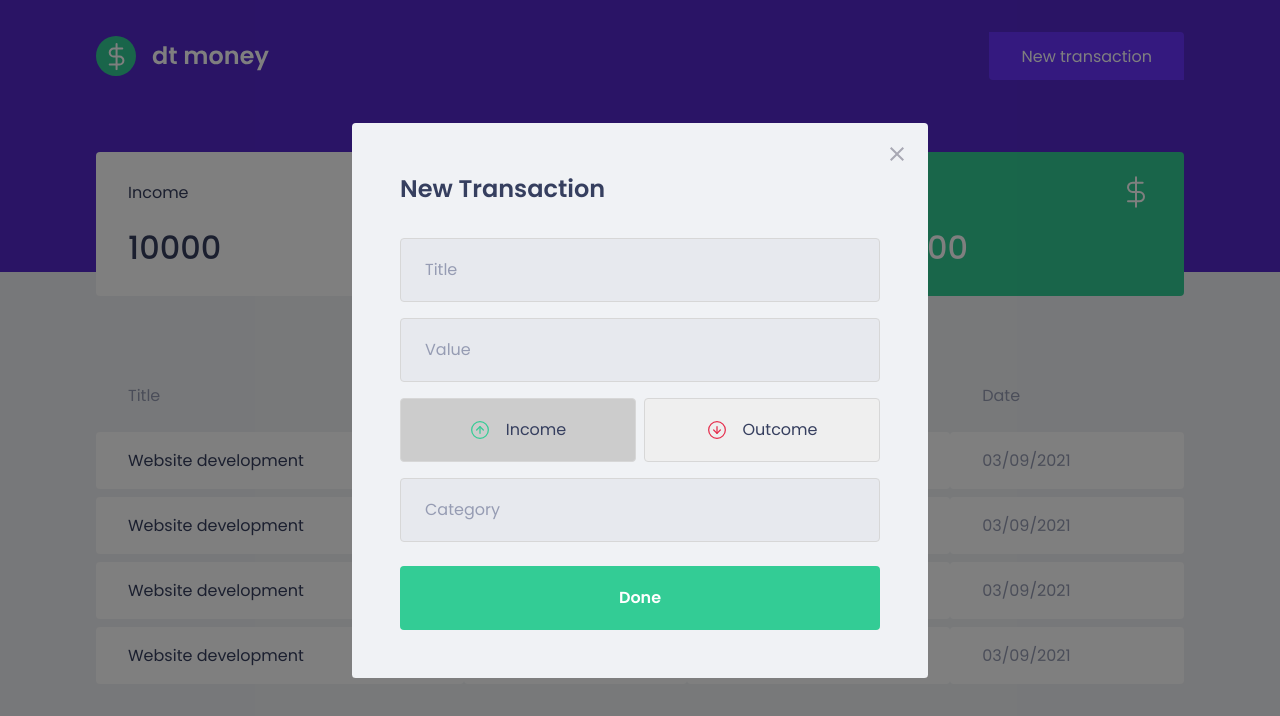
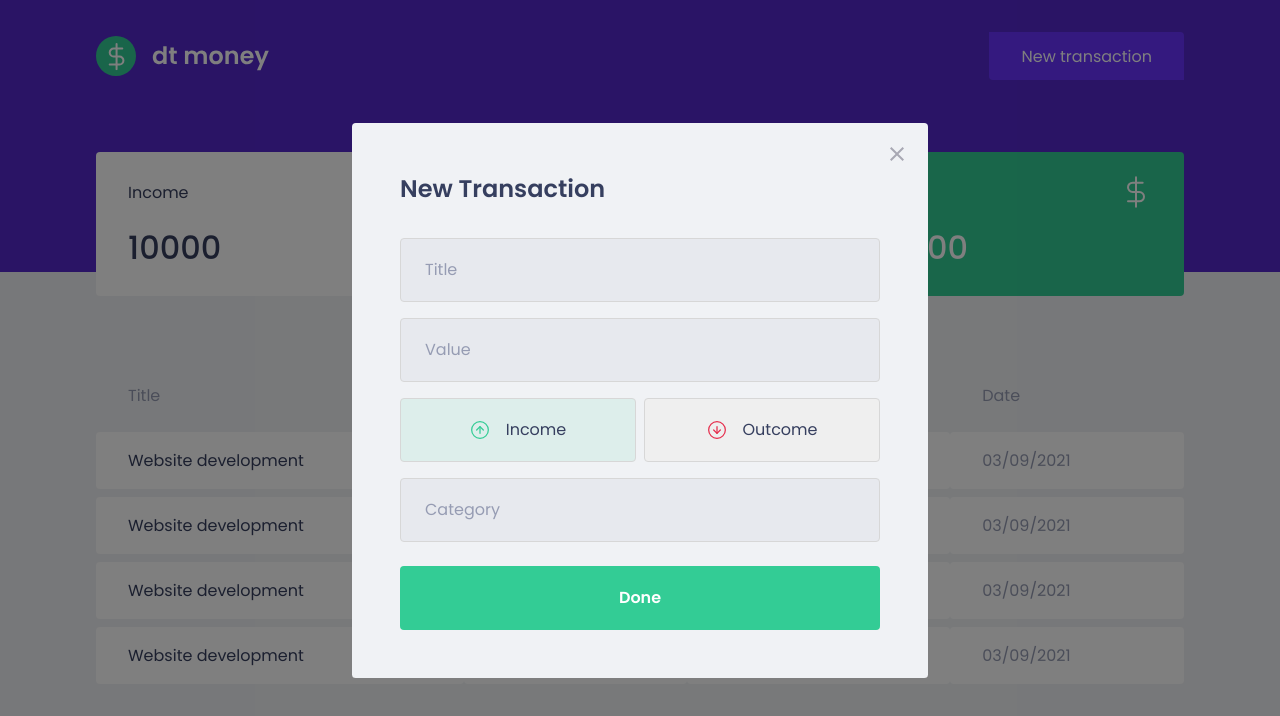
Before and after one commit to caiobenatti/rocketseat-dtmoney, a React (Create React App) app: page / in a window 1280 px wide. Both pictures are taken after a click on the button "New transaction". Shown: the top 716 px of the page. Built offline with nearby package versions, Linux system fonts and the light colour scheme; no server answers; what miragejs would draw is missing.

Commit message:
adding activeColor to props and functionality in the JS, also added transparentize

```diff
--- a/src/components/NewTransactionModal/index.tsx
+++ b/src/components/NewTransactionModal/index.tsx
@@ -42,6 +42,7 @@
               setType("deposit");
             }}
             isActive={type === "deposit"}
+            activeColor="green"
           >
             <img src={incomeImg} alt="Income icon" />
             <span>Income</span>
@@ -52,6 +53,7 @@
               setType("withdraw");
             }}
             isActive={type === "withdraw"}
+            activeColor="red"
           >
             <img src={outcomeImg} alt="Outcome icon" />
             <span>Outcome</span>
--- a/src/components/NewTransactionModal/style.ts
+++ b/src/components/NewTransactionModal/style.ts
@@ -1,5 +1,6 @@
 import styled from "styled-components";
 import { darken } from "polished";
+import { transparentize } from "polished";
 
 export const Container = styled.form`
   h2 {
@@ -59,7 +60,13 @@
 
 interface RadioBoxProps {
   isActive: boolean;
-}
+  activeColor: "green" | "red";
+} /* cria o isActive porque essa propriedade nao existe em button do HTML */
+
+const colors = {
+  green: "#33cc95",
+  red: "#E52E4d",
+};
 
 export const RadioBox = styled.button<RadioBoxProps>`
   /*assim que vc passa o props com interface no styled component, dentro de < > */
@@ -67,7 +74,10 @@
   border: 1px solid #d7d7d7;
   border-radius: 0.25rem;
 
-  background: ${(props) => (props.isActive ? "#ccc" : "trasparent")};
+  background: ${(props) =>
+    props.isActive
+      ? transparentize(0.9, colors[props.activeColor])
+      : "trasparent"}; /*interpola o props aqui para ver o valor boolean */
 
   display: flex;
   align-items: center;
```
